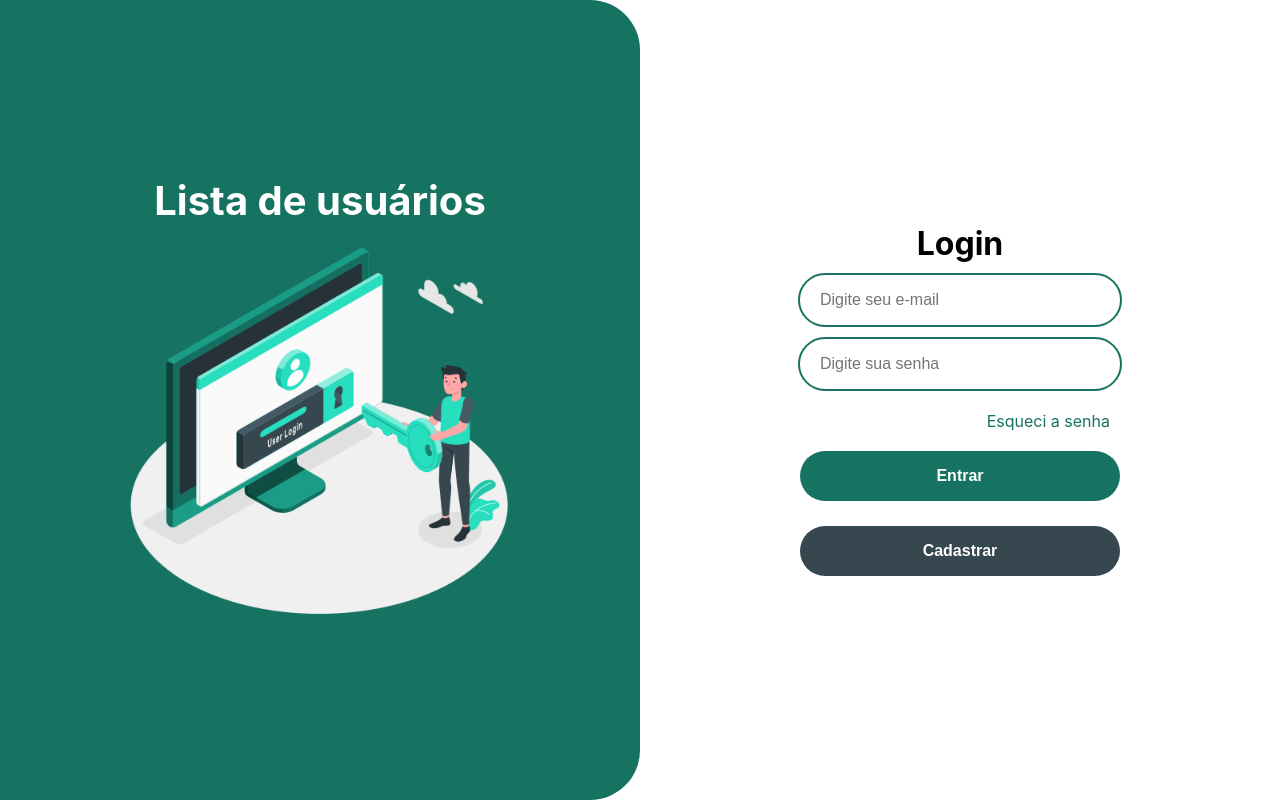
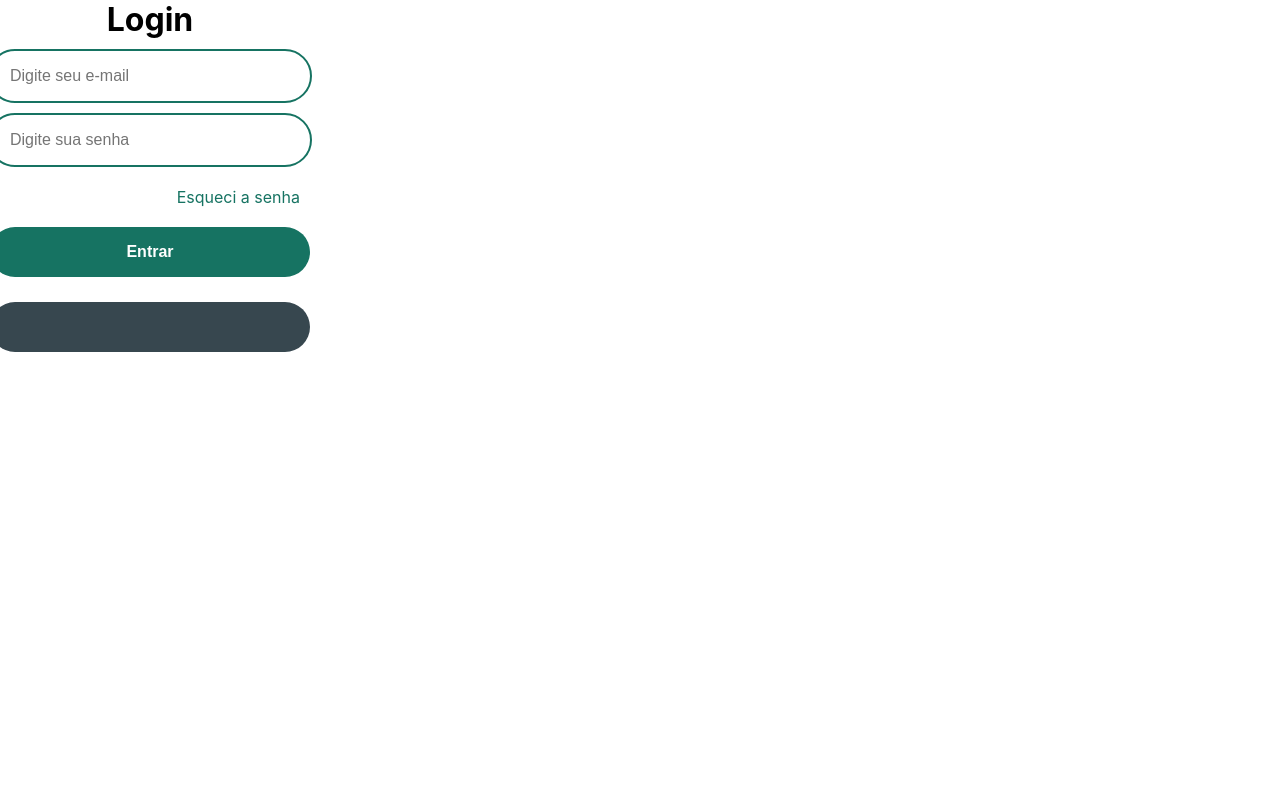
Before and after one commit to LucasBS8/desafio_react_login, a React (Create React App) app: page / in a window 1280 px wide. Built offline with nearby package versions, Linux system fonts and the light colour scheme.

Commit message:
navegação de página

```diff
--- a/src/App.js
+++ b/src/App.js
@@ -1,4 +1,5 @@
 import './App.css';
+
 import TelaInicial from './components/layout/telaInicial/TelaInicial';
 import Login from './components/login/Login';
 function App() {
--- a/src/components/login/Login.js
+++ b/src/components/login/Login.js
@@ -14,7 +14,7 @@ function Login() {
             <button>
                 Entrar
             </button>
-            <button className='button-cadastro' href="#">Cadastrar</button>
+            <button className='button-cadastro'></button>
 
         </div>
     )
--- a/src/index.js
+++ b/src/index.js
@@ -4,10 +4,27 @@ import './index.css';
 import App from './App';
 import reportWebVitals from './reportWebVitals';
 
+import {createBrowserRouter, RouterProvider} from 'react-router-dom';
+import Login from './components/login/Login';
+import Cadastro from './components/cadastro/Cadastro';
+
 const root = ReactDOM.createRoot(document.getElementById('root'));
+
+const router = createBrowserRouter([
+  {
+    path: "/",
+    element:<Login />
+  },
+
+    {
+    path: "/Cadastro",
+    element: <Cadastro />
+  }
+]);
+
 root.render(
   <React.StrictMode>
-    <App />
+    <RouterProvider router={router}/>
   </React.StrictMode>
 );
 
```
